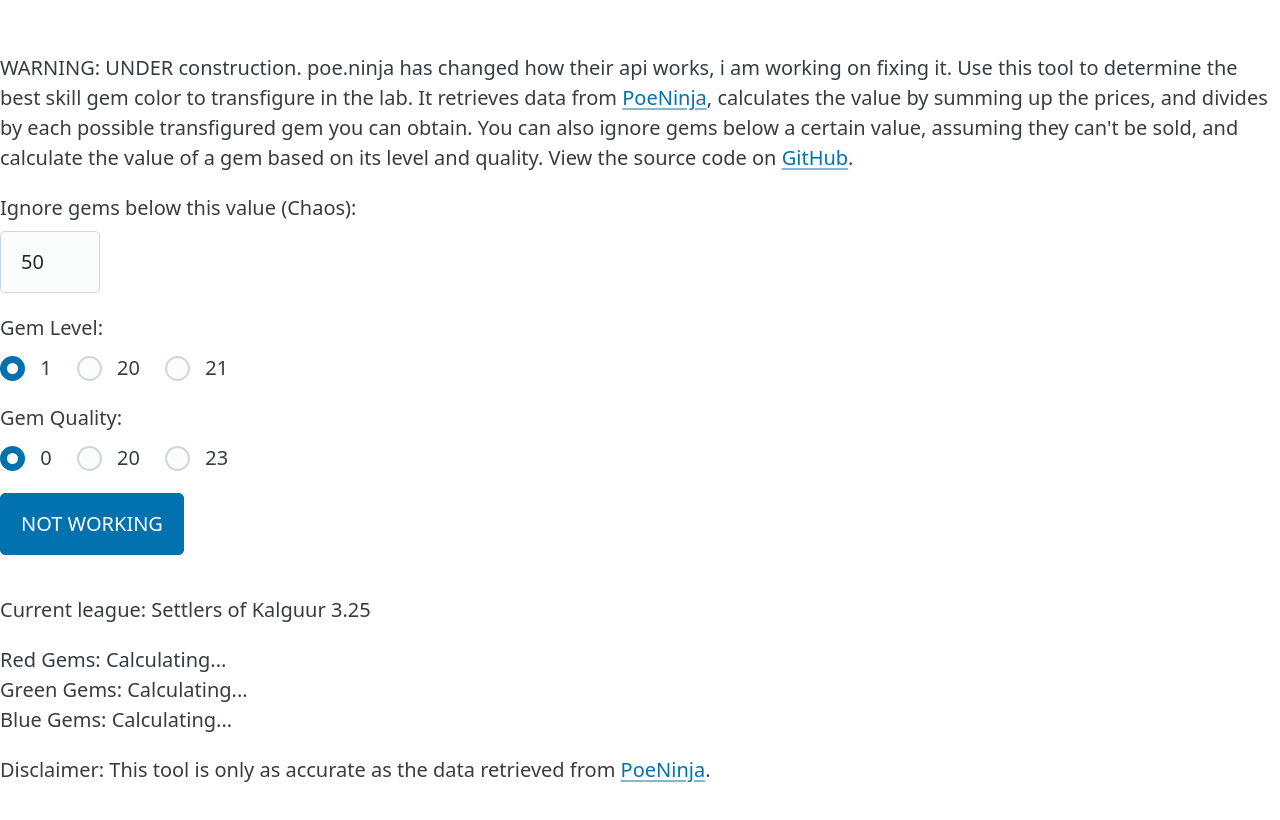
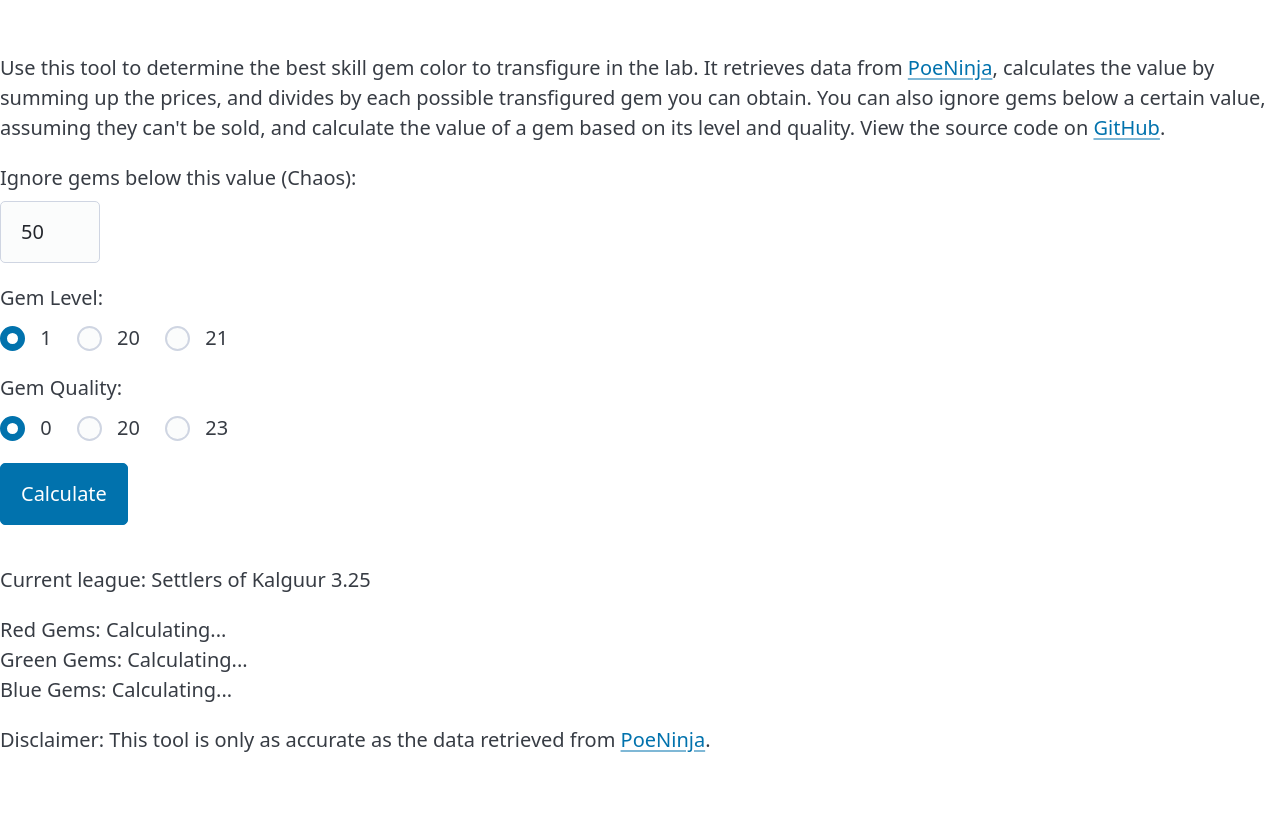
Before and after one commit to DeeKahy/poeGem, a website: page public/index.html in a window 1280 px wide. Shown: the part 72-892 px from the top of the page. After the commit the page ends 867 px from the top, so only its background shows below. Drawn offline with nearby package versions, Linux system fonts and the light colour scheme.

Commit message:
Update index.html

```diff
--- a/public/index.html
+++ b/public/index.html
@@ -14,8 +14,6 @@
         <main>
             <section>
                 <p>
-                    WARNING: UNDER construction. poe.ninja has changed how their api works, i am working on fixing it.
-
                     Use this tool to determine the best skill gem color to transfigure in the lab. It retrieves data from <a href="https://poe.ninja/">PoeNinja</a>, calculates the value by summing up the prices, and divides by each possible transfigured gem you can obtain.
                     You can also ignore gems below a certain value, assuming they can't be sold, and calculate the value of a gem based on its level and quality.
                 View the source code on <a href="https://github.com/DeeKahy/poeGem" target="_blank" rel="noopener">GitHub</a>.</p>
@@ -46,7 +44,7 @@
                         <label htmlFor="Q23">23</label>
                     </fieldset>
 
-                    <button type="button" id="calculate">NOT WORKING</button>
+                    <button type="button" id="calculate">Calculate</button>
                 </form>
             </section>
 
```
